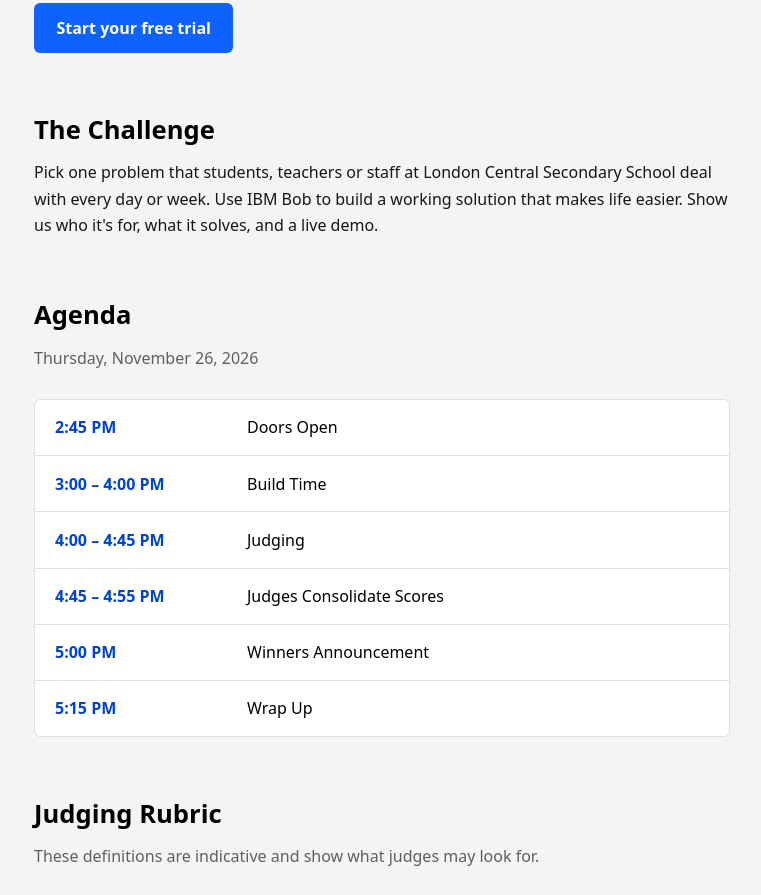
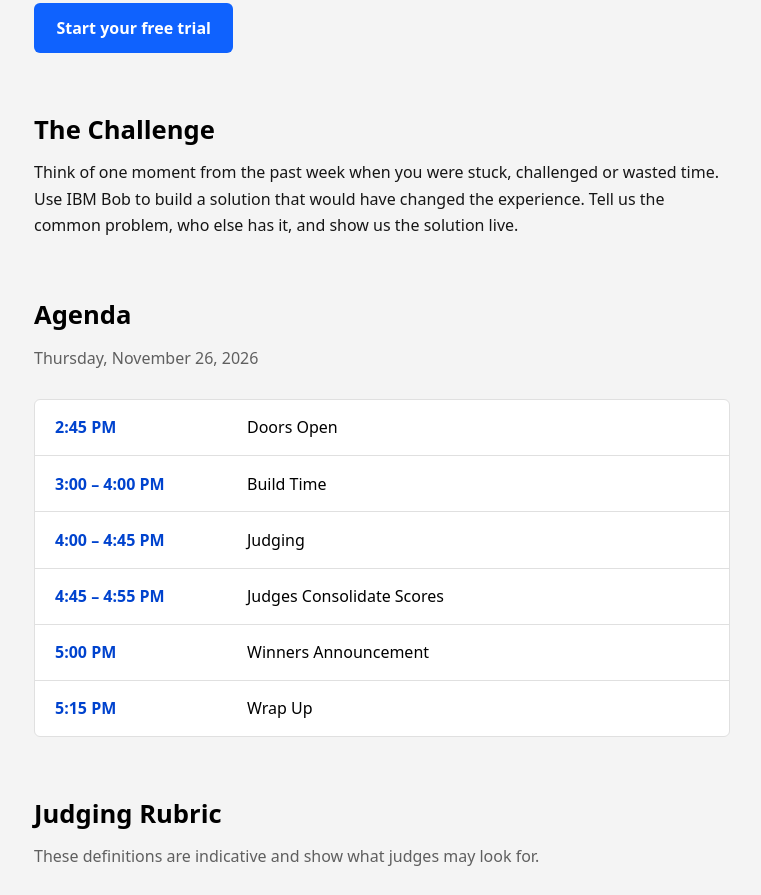
Before and after one commit to jkhrdz/BobathanLCSS, a plain HTML site: page index.html in a window 1280 px wide. Shown: the part 1194-2089 px from the top of the page, without its empty margins (258-1019 px from the left). Drawn offline with Linux system fonts and the light colour scheme.

Commit message:
Updated the challenge
Co-Authored-By: Claude Sonnet 5.5 <noreply@anthropic.com>

```diff
--- a/index.html
+++ b/index.html
@@ -220,7 +220,7 @@
 
     <section class="challenge" id="challenge">
       <h2>The Challenge</h2>
-      <p>Pick one problem that students, teachers or staff at London Central Secondary School deal with every day or week. Use IBM Bob to build a working solution that makes life easier. Show us who it's for, what it solves, and a live demo.</p>
+      <p>Think of one moment from the past week when you were stuck, challenged or wasted time. Use IBM Bob to build a solution that would have changed the experience. Tell us the common problem, who else has it, and show us the solution live.</p>
     </section>
 
     <section class="agenda" id="agenda">
```
